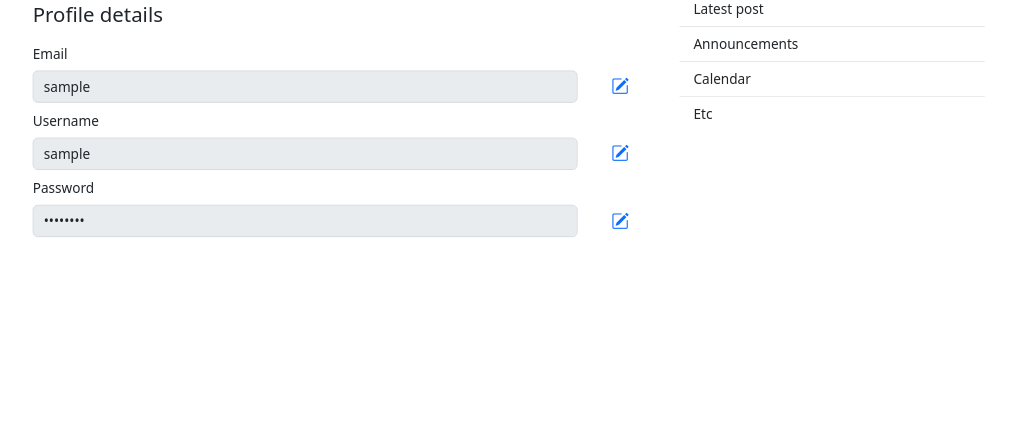
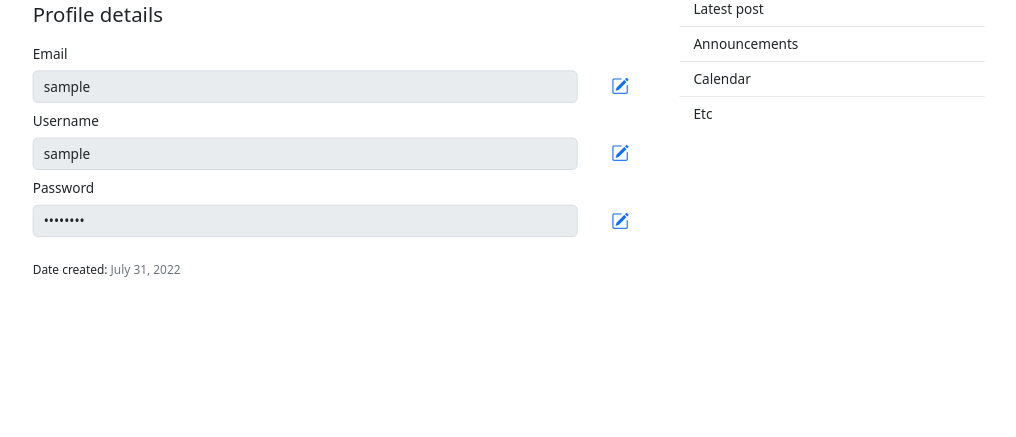
Before and after one commit to hyoaru/declutter, a Flask app: page /account in a window 1280 px wide. Shown: the part 125-562 px from the top of the page, without its empty margins (133-1149 px from the left). Run offline with Flask 2, Linux system fonts and the light colour scheme; the visitor is signed in with stand-in values (Sample User, id 1); data comes from the database, SQL or seed files in the repository; some libraries are stand-ins or nearby versions.

Commit message:
[add] date created section

```diff
--- a/declutter/templates/auth/account.html
+++ b/declutter/templates/auth/account.html
@@ -40,6 +40,10 @@
                     </div>
                 </div>
             </div>
+
+            <div class="mt-4">
+                <small> Date created: <span class="text-muted">{{ current_user.user_date_created.strftime("%B %-d, %Y") }}</span> </small>
+            </div>
         </fieldset>
     </form>
 {% endblock content %}
```
